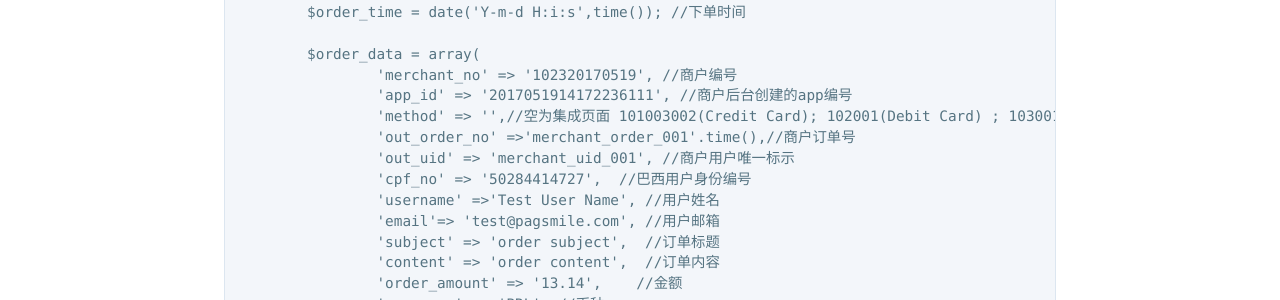
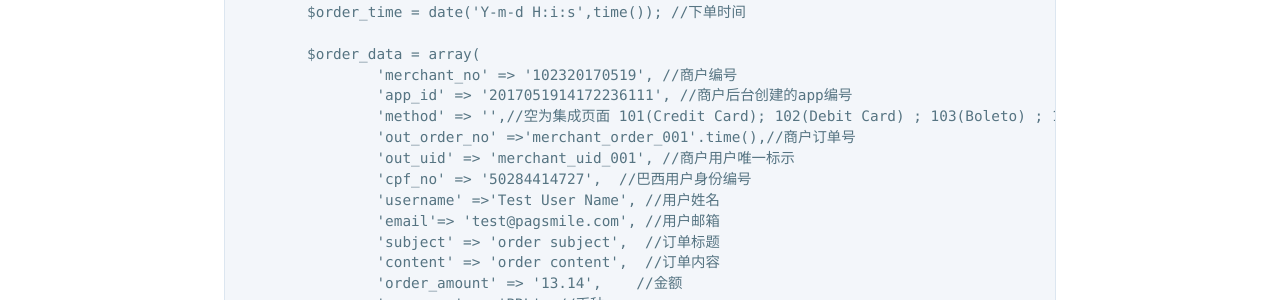
Before and after one commit to pagsmile/pagsmile.github.io, a Jekyll site: the page built from api/DemoPHP.md, in a window 1280 px wide and 1400 px high. Shown: the part 525-825 px from the top of the window. Built offline with Jekyll 4.4.1, drawn with Linux system fonts in a browser that asks for light colours; our own code applies the rules of GitHub Pages for plain Markdown files; some of the changed text lies outside the part shown.

Commit message:
Update DemoPHP.md

```diff
--- a/api/DemoPHP.md
+++ b/api/DemoPHP.md
@@ -12,7 +12,7 @@
         $order_data = array(
                 'merchant_no' => '102320170519', //商户编号
                 'app_id' => '2017051914172236111', //商户后台创建的app编号
-                'method' => '',//空为集成页面 101003002(Credit Card); 102001(Debit Card) ; 103001(Boleto) ; 110010(Deposite Express)
+                'method' => '',//空为集成页面 101(Credit Card); 102(Debit Card) ; 103(Boleto) ; 106(Deposite Express)
                 'out_order_no' =>'merchant_order_001'.time(),//商户订单号
                 'out_uid' => 'merchant_uid_001', //商户用户唯一标示
                 'cpf_no' => '50284414727',  //巴西用户身份编号
@@ -57,7 +57,7 @@
     <html>
     <head><title> pagesmile</title></head>
     <body>
-    <form id="pagsmile_pay" method="post" name="pagsmile_pay" action="https://testenv.pagsmile.com:8443/pserver/gateway.json">
+    <form id="pagsmile_pay" method="post" name="pagsmile_pay" action="http://testenv.pagsmile.com/pserver/gateway.json">
 
         <!-- Pagsmile Configuration -->
         <input type="hidden" name="merchant_no" value="<?php echo $order_data['merchant_no']?>">
```
